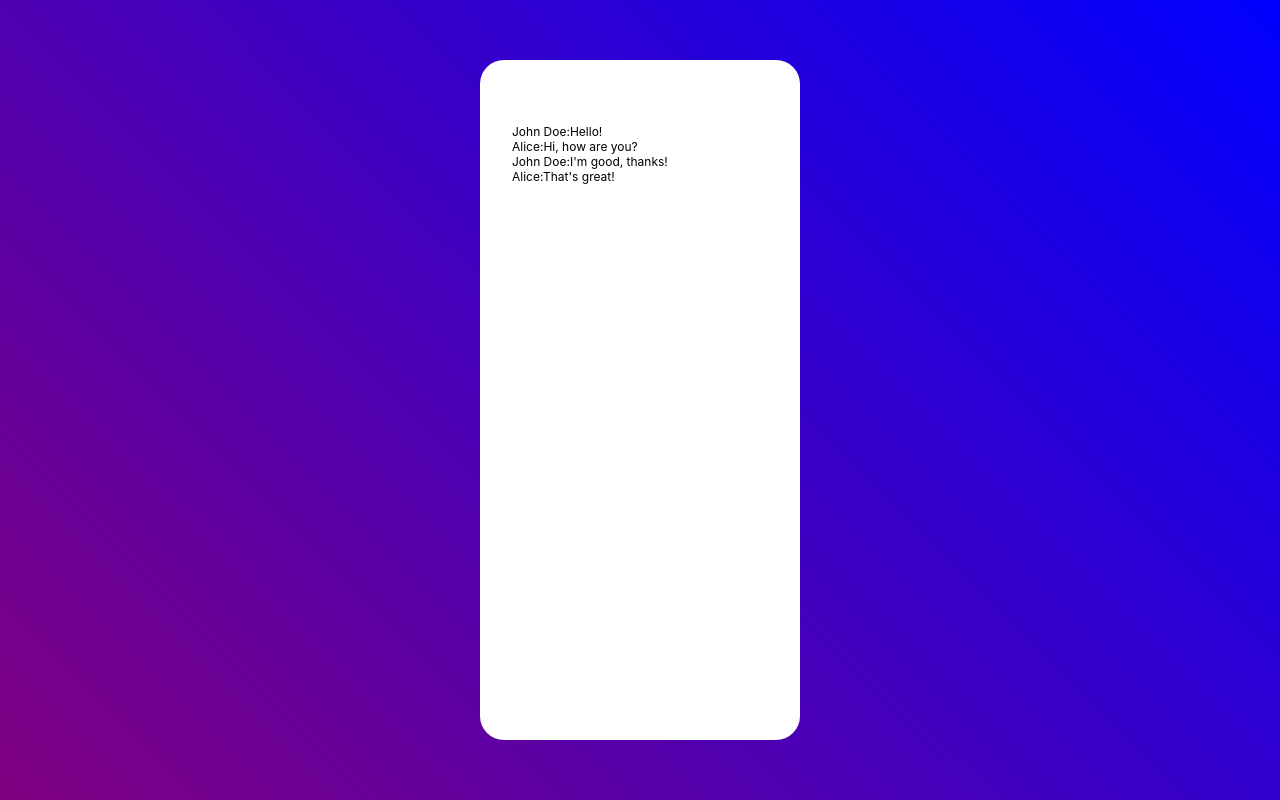
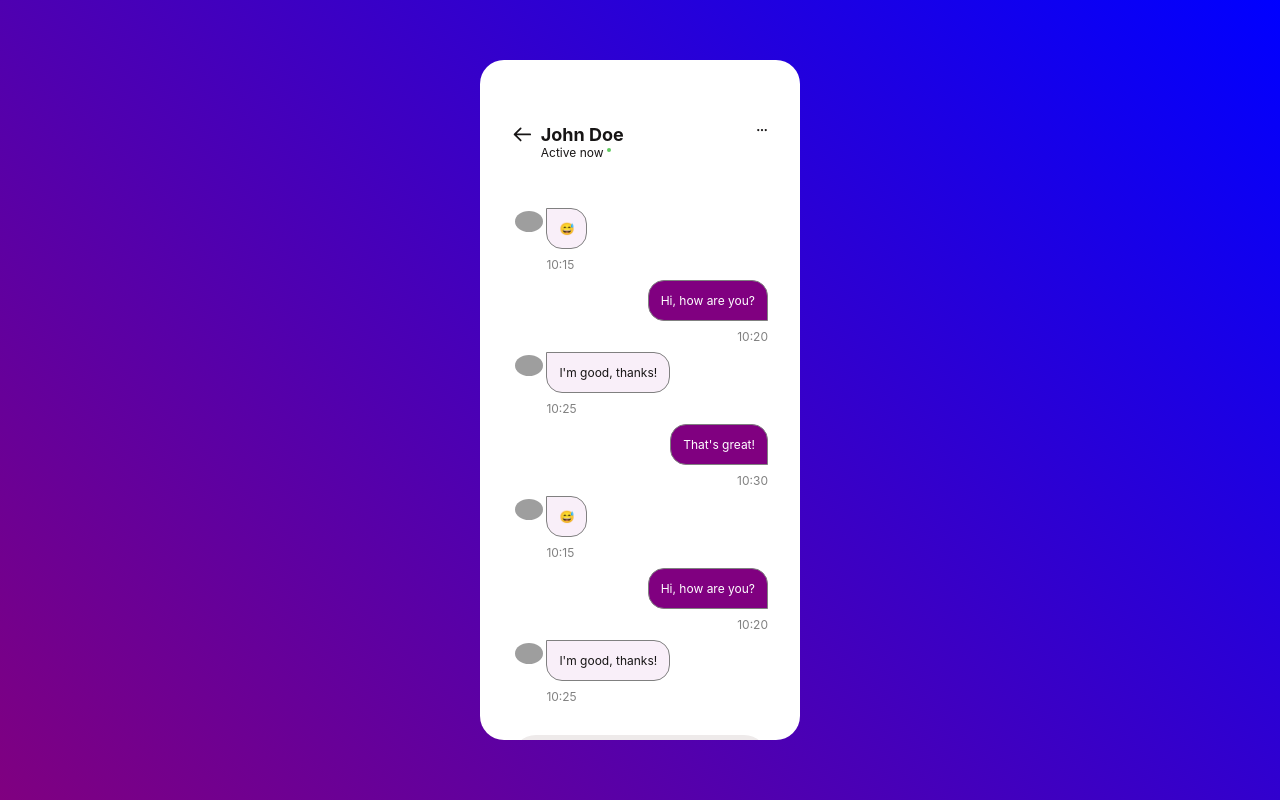
Before and after one commit to svmanjula/chat-app, a React (Create React App) app: page /chat/1 in a window 1280 px wide. Built offline with nearby package versions, Linux system fonts and the light colour scheme; grey boxes are pictures that could not be loaded.

Commit message:
implemented auto expanding text box

```diff
--- a/src/App.css
+++ b/src/App.css
@@ -1,5 +1,4 @@
-
-*{
+* {
     margin: 0;
     padding: 0;
     box-sizing: border-box;
@@ -13,32 +12,28 @@
     height: 100vh;
     background: linear-gradient(45deg, purple, blue);
     font-size: 12px;
+}
 
+.chatApp {
+    width: 25vw;
+    height: 85vh;
+    background-color: white;
+    border-radius: 1.5rem;
+    overflow: scroll;
+    padding: 4rem 2rem 2rem 2rem
+}
 
-
+input {
+    outline: none;
+    border: 0.2px solid gray;
 
 }
 
-.chatApp {
-  min-width: 25vw;
- height: 85vh;
-    background: white;
-    border-radius: 1.5rem;
-    padding: 4rem 2rem 2rem 2rem;
-    overflow: scroll;
-
-
-}
 
 @media screen and (max-width:950px) {
     .chatApp {
         width: 100vw;
         height: 100vh;
         border-radius: 0;
-
-
-
-
-
     }
 }
--- a/src/backend/dummyData.js
+++ b/src/backend/dummyData.js
@@ -9,10 +9,14 @@ export const jsonData = {
 
 
       "messages": [
-        { "sender": "John Doe", "text": "Hello!", "timestamp": "2023-06-04T10:15:30Z" },
+        { "sender": "John Doe", "text": "😅", "timestamp": "2023-06-04T10:15:30Z" },
         { "sender": "Alice", "text": "Hi, how are you?", "timestamp": "2023-06-04T10:20:45Z" },
         { "sender": "John Doe", "text": "I'm good, thanks!", "timestamp": "2023-06-04T10:25:15Z" },
-        { "sender": "Alice", "text": "That's great!", "timestamp": "2023-06-04T10:30:20Z" }
+        { "sender": "Alice", "text": "That's great!", "timestamp": "2023-06-04T10:30:20Z" },
+        { "sender": "John Doe", "text": "😅", "timestamp": "2023-06-04T10:15:30Z" },
+        { "sender": "Alice", "text": "Hi, how are you?", "timestamp": "2023-06-04T10:20:45Z" },
+        { "sender": "John Doe", "text": "I'm good, thanks!", "timestamp": "2023-06-04T10:25:15Z" },
+
       ]
     },
     {
@@ -24,9 +28,13 @@ export const jsonData = {
 
       "messages": [
         { "sender": "Jane Smith", "text": "Hi there!", "timestamp": "2023-06-04T11:45:00Z" },
-        { "sender": "Bob", "text": "Hey, how's it going?", "timestamp": "2023-06-04T11:50:30Z" },
+        { "sender": "Alice", "text": "Hey, how's it going?", "timestamp": "2023-06-04T11:50:30Z" },
         { "sender": "Jane Smith", "text": "Not bad, thanks!", "timestamp": "2023-06-04T11:55:15Z" },
-        { "sender": "Bob", "text": "Good to hear!", "timestamp": "2023-06-04T12:00:45Z" }
+        { "sender": "Alice", "text": "Good to hear!", "timestamp": "2023-06-04T12:00:45Z" },
+        { "sender": "Jane Smith", "text": "Hi there!", "timestamp": "2023-06-04T11:45:00Z" },
+        { "sender": "Alice", "text": "Hey, how's it going?", "timestamp": "2023-06-04T11:50:30Z" },
+        { "sender": "Jane Smith", "text": "Not bad, thanks!", "timestamp": "2023-06-04T11:55:15Z" },
+
       ]
     },
     {
@@ -38,9 +46,12 @@ export const jsonData = {
 
       "messages": [
         { "sender": "Sarah Williams", "text": "Hello!", "timestamp": "2023-06-04T13:20:00Z" },
-        { "sender": "David", "text": "Hi Sarah, how's your day?", "timestamp": "2023-06-04T13:25:30Z" },
+        { "sender": "Alice", "text": "Hi Sarah, how's your day?", "timestamp": "2023-06-04T13:25:30Z" },
         { "sender": "Sarah Williams", "text": "It's going well, thank you!", "timestamp": "2023-06-04T13:30:15Z" },
-        { "sender": "David", "text": "That's great to hear!", "timestamp": "2023-06-04T13:35:00Z" }
+        { "sender": "Alice", "text": "That's great to hear!", "timestamp": "2023-06-04T13:35:00Z" },
+        { "sender": "Sarah Williams", "text": "Hello!", "timestamp": "2023-06-04T13:20:00Z" },
+        { "sender": "Alice", "text": "Hi Sarah, how's your day?", "timestamp": "2023-06-04T13:25:30Z" },
+        { "sender": "Sarah Williams", "text": "It's going well, thank you!", "timestamp": "2023-06-04T13:30:15Z" },
       ]
     },
     {
@@ -52,9 +63,12 @@ export const jsonData = {
 
       "messages": [
         { "sender": "Michael Brown", "text": "Hey!", "timestamp": "2023-06-04T14:50:00Z" },
-        { "sender": "Emily", "text": "Hi Michael, how are you doing?", "timestamp": "2023-06-04T14:55:30Z" },
+        { "sender": "Alice", "text": "Hi Michael, how are you doing?", "timestamp": "2023-06-04T14:55:30Z" },
         { "sender": "Michael Brown", "text": "I'm doing great, thanks!", "timestamp": "2023-06-04T15:00:45Z" },
-        { "sender": "Emily", "text": "Glad to hear that!", "timestamp": "2023-06-04T15:05:00Z" }
+        { "sender": "Alice", "text": "Glad to hear that!", "timestamp": "2023-06-04T15:05:00Z" },
+        { "sender": "Michael Brown", "text": "Hey!", "timestamp": "2023-06-04T14:50:00Z" },
+        { "sender": "Alice", "text": "Hi Michael, how are you doing?", "timestamp": "2023-06-04T14:55:30Z" },
+        { "sender": "Michael Brown", "text": "I'm doing great, thanks!", "timestamp": "2023-06-04T15:00:45Z" },
       ]
     }
   ]
--- a/src/index.css
+++ b/src/index.css
@@ -7,9 +7,13 @@ body {
     sans-serif;
   -webkit-font-smoothing: antialiased;
   -moz-osx-font-smoothing: grayscale;
+  color: rgb(23, 21, 21);
 }
 
 code {
   font-family: source-code-pro, Menlo, Monaco, Consolas, 'Courier New',
     monospace;
 }
+.link{
+  color: inherit;
+}
--- a/src/pages/ChatPage/ChatPage.css
+++ b/src/pages/ChatPage/ChatPage.css
@@ -0,0 +1,125 @@
+.person-container {
+    display: flex;
+    gap: 0.5rem;
+    align-items: start;
+    background-color: white;
+
+
+}
+.message-container{
+    padding: 2rem;
+}
+.flex-item-dots {
+    margin-left: auto;
+}
+
+.back-arrow-icon {
+    font-size: 1.3rem;
+}
+.chat-container{
+    margin-top: 3rem;
+}
+
+
+.circle-active {
+    background-color: rgb(96, 220, 96);
+    width: 0.2rem;
+    border-radius: 50%;
+    border: 2px solid rgb(97, 202, 97);
+    display: inline-block;
+    position: relative;
+    bottom: 0.3rem;
+}
+
+.chat-message-container {
+    display: flex;
+    align-items: center;
+    margin-bottom: 0.5rem;
+
+}
+
+.avatar {
+    width: 1.75rem;
+}
+
+.text-input {
+    width: 100%;
+    border-radius: 3rem;
+    background-color: rgb(238, 234, 234);
+    resize: none;
+    overflow-y: hidden;
+    font-family: inherit;
+    padding: 0.5rem 2.5rem 0.5rem 1rem;
+    height: auto;
+    border: none;
+    outline: none;
+
+
+
+
+
+}
+textarea::placeholder{
+    opacity: 0.5;
+}
+
+
+.mailer-icon {
+    color: white;
+    width: 1rem;
+}
+
+.mailer-icon-container {
+    background: rgb(101, 5, 101);
+    border-radius: 50%;
+    display: inline-block;
+    padding: 0.2rem;
+    position: relative;
+    left: 16rem;
+    border: none;
+    top:2.1rem;
+
+}
+
+.chat-message,
+.receiver,
+.sender-text {
+    padding: 0.75rem;
+    border-radius: 0rem 1rem 1rem 1rem;
+    border: 0.1px solid grey;
+    text-align: center;
+}
+
+.receiver {
+    background-color: purple;
+    color: white;
+    border-radius: 1rem 1rem 0rem 1rem;
+
+
+}
+
+.sender-text {
+    background-color: rgb(249, 239, 249);
+}
+
+.flex-item-receiver {
+    margin-left: auto;
+    text-align: end;
+   max-width: 15rem;
+}
+
+.sender {
+    display: flex;
+    align-items: flex-start;
+
+}
+
+.timestamp {
+    margin-top: 0.5rem;
+    color: gray;
+}
+/* .text-input-container{
+    position: fixed;
+    bottom: 5rem;
+
+} */
--- a/src/pages/ChatPage/ChatPage.jsx
+++ b/src/pages/ChatPage/ChatPage.jsx
@@ -1,27 +1,129 @@
-import React from "react";
-import { useParams } from "react-router-dom";
+import React, { useState } from "react";
+import { Link, useParams } from "react-router-dom";
+import { HiOutlineArrowLeft } from "react-icons/hi";
+import { BsThreeDots } from "react-icons/bs";
+import { SiMinutemailer } from "react-icons/si";
+import "./ChatPage.css";
 
 const ChatPage = ({ data }) => {
+  const { id } = useParams();
 
-const {id} = useParams()
-console.log(useParams())
+  const person = data.find((data) => data.id === Number(id));
 
-const messages = data.find( (data) => data.id === Number(id))
+  const [inputText, setInputText] = useState();
+  const [messages, setMessages] = useState([...person.messages]);
 
+  const handleChange = (e) => {
+    setInputText(e.target.value);
+  };
+
+  const handleSubmit = (e) => {
+    e.preventDefault();
+    if (inputText !== " ") {
+      const newMessage = {
+        sender: "Alice",
+        text: inputText,
+        timestamp: new Date().toISOString(),
+      };
+
+      const newArray = [...messages, newMessage];
+
+      setTimeout(() => {
+        const newMessageReply = () => {
+          return {
+            sender: person.messages.sender,
+            text: "hello",
+
+            timestamp: new Date().toISOString(),
+          };
+        };
+        setMessages((prevMessgaes) => [...prevMessgaes, newMessageReply()]);
+      }, [2000]);
+
+      setMessages([...newArray]);
+      setInputText("");
+    }
+  };
+  console.log(messages);
+  const handleTextareaResize = (e) => {
+    e.target.style.height = "auto"; // Reset the height to auto
+    e.target.style.height = `${e.target.scrollHeight}px`; // Set the height based on content
+  };
+  const handleTextareaBlur = (e) => {
+    e.target.style.height = ""; // Reset the height to its default value
+  };
 
   return (
     <div>
-      {messages.messages.map((message) => {
-        return (
+      <div className="person-container">
+        <Link to="/" className="link">
+          <HiOutlineArrowLeft className="back-arrow-icon" />{" "}
+        </Link>
+
+        <div className="person-info-container">
+          <h2> {person.name} </h2>
           <div>
-            {
-              <>
-                <span>{message.sender}</span>:<span>{message.text}</span>
-              </>
-            }
+            Active now <span className="circle-active"> </span>
           </div>
-        );
-      })}
+        </div>
+        <BsThreeDots className="flex-item-dots" />
+      </div>
+      <div className="chat-container">
+        {messages.map((message) => {
+          return (
+            <div key={message.timestamp} className="chat-message-container">
+              {message.sender === "Alice" ? (
+                <div className=" flex-item-receiver">
+                  <div className="receiver"> {message.text}</div>
+
+                  {message.timestamp && (
+                    <div className="timestamp">
+                      {message.timestamp.substr(11, 5)}
+                    </div>
+                  )}
+                </div>
+              ) : (
+                <div className="sender">
+                  <img className="avatar" src={person.avatar} alt="/avatar" />
+
+                  <div>
+                    <div className="sender-text">{message.text}</div>
+                    <div className="timestamp">
+                      {message.timestamp && message.timestamp.substr(11, 5)}
+                    </div>
+                  </div>
+                </div>
+              )}
+            </div>
+          );
+        })}
+      </div>
+      <div className="text-input-container">
+        <form
+          onSubmit={(e) => {
+            handleSubmit(e);
+          }}
+        >
+          <button
+            className="mailer-icon-container"
+            onClick={(e) => {
+              handleSubmit(e);
+            }}
+          >
+            <SiMinutemailer className="mailer-icon" />
+          </button>
+
+          <textarea
+            placeholder="Type new message"
+            className="text-input"
+            value={inputText}
+            onChange={(e) => handleChange(e)}
+            onInput={handleTextareaResize}
+            onBlur={handleTextareaBlur}
+
+          />
+        </form>
+      </div>
     </div>
   );
 };
--- a/src/pages/MessagesPage/MessagesPage.css
+++ b/src/pages/MessagesPage/MessagesPage.css
@@ -1,3 +1,5 @@
+
+
 .search-container {
    display: flex;
    justify-content: space-between;
@@ -15,28 +17,32 @@
 
 .search-icon {
    position: absolute;
-    left: 52rem;
+   left: 53rem;
+   color: gray;
 }
 
 .arrow-icon {
    padding-right: 0.5rem;
-    position: absolute;
-    left: 34rem;
+   /* position: absolute;
+    left: 34rem; */
    font-size: larger;
 }
 
 
- nav{
+nav {
    display: flex;
    justify-content: space-between;
    margin-top: 1.5rem;
 }
- .disabled{
+
+.disabled {
    color: gray;
 }
-
- .container-fav{
-    margin: 1.5rem 0;
+.heading-disabled {
+   opacity: 30%;
+}
+.container-fav {
+   margin: 1rem 0;
    display: flex;
    gap: 2rem;
    justify-content: space-between;
@@ -45,11 +51,26 @@
 
 }
 
- img{
+.person-name {
+   padding: 0.5rem;
+}
+
+img {
    border-radius: 50%;
    width: 3rem;
+   margin: 0.2rem;
+
+   /* padding-bottom: 0.5rem; */
 }
- .title-fav{
+
+.fav-new-chat {
+   border-radius: 50%;
+   border: 0.5px solid brown;
+   width: 3.8rem;
+
+   }
+
+.title-fav {
    margin-top: 2.5rem;
 }
 
@@ -57,25 +78,36 @@
 /* .line-break-chat{
     margin: 1rem 0.5rem 1rem 0.5rem;
  } */
- .chat-container{
+/* .chat-container {
    display: flex;
    justify-content: space-between;
+} */
+
+.message-container {
+   display: flex;
+   padding: 1rem 0 1rem 0;
+   align-items: center;
+   gap: 1rem;
+   align-items: center;
+   padding: 2rem 0 2rem 1rem;
 }
- .message-chat-container{
+
+.flex-grow-item{
+   flex-grow: 1;
+}
+
+.messages-container{
   display: flex;
-   text-align: start;
-   padding: 1.5rem 0 1.5rem 0;
   align-items: center;
-   justify-content: flex-start;
-   gap: 1rem;
 }
-.flex-item{
+
+.flex-item {
    margin-left: auto;
 
 
 }
 
-.text-number{
+.text-number {
    border-radius: 50%;
    background-color: rgb(144, 3, 144);
    color: white;
@@ -84,8 +116,18 @@
    font-size: 0.5rem;
    padding: 0.2rem;
 
+
 }
 
-.text-num-container {
+.new-text-container {
    font-weight: bolder;
+   display: flex;
+   align-items: flex-end;
+   flex-direction: column;
+
 }
+
+.hr-line{
+   color: lightgray;
+   opacity: 0.2;
+}
```
Also changed, not shown: src/pages/MessagesPage/MessasesPage.jsx (+32 -19 lines). Lines whose indentation alone changed are shown as unchanged.
